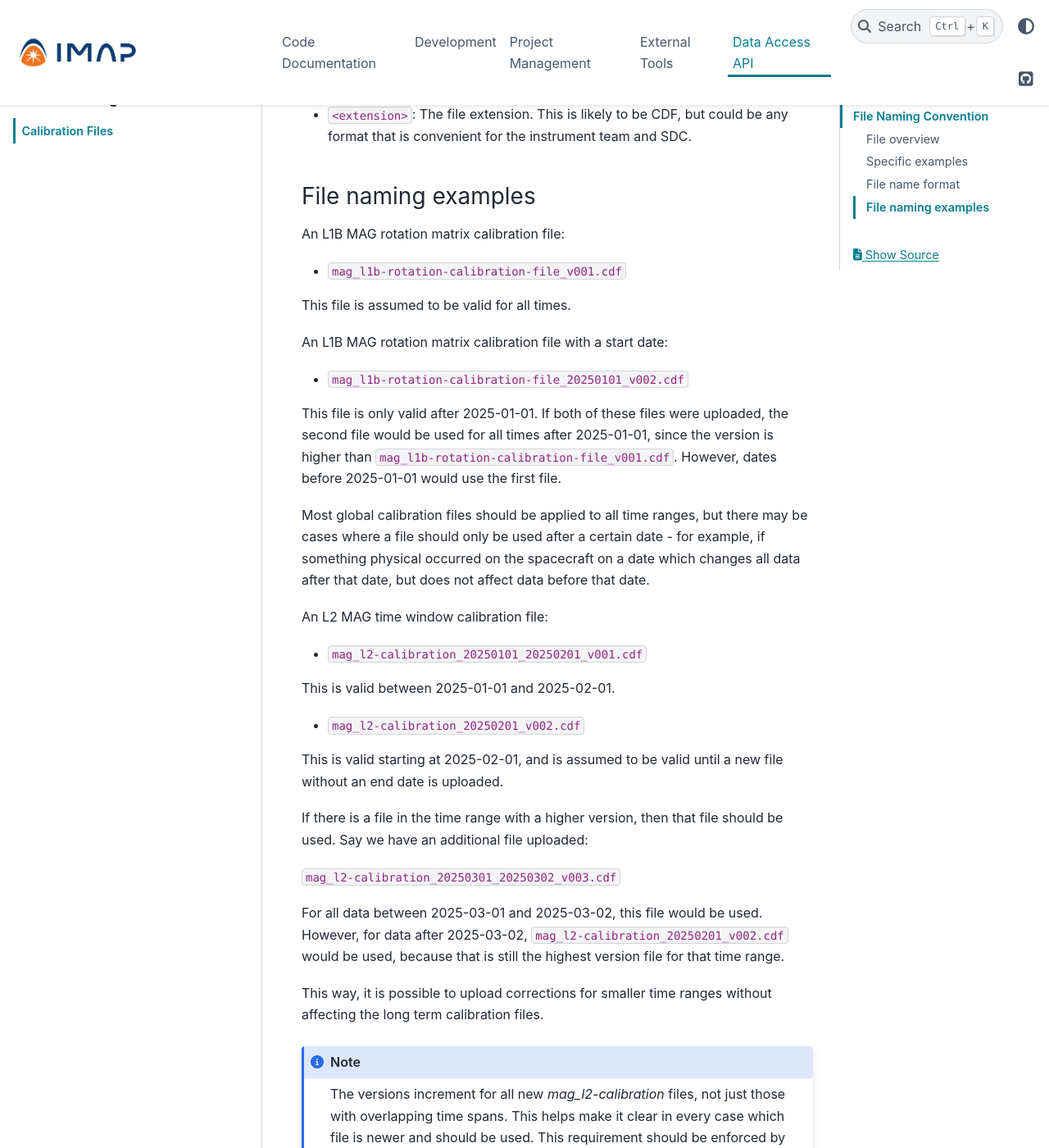
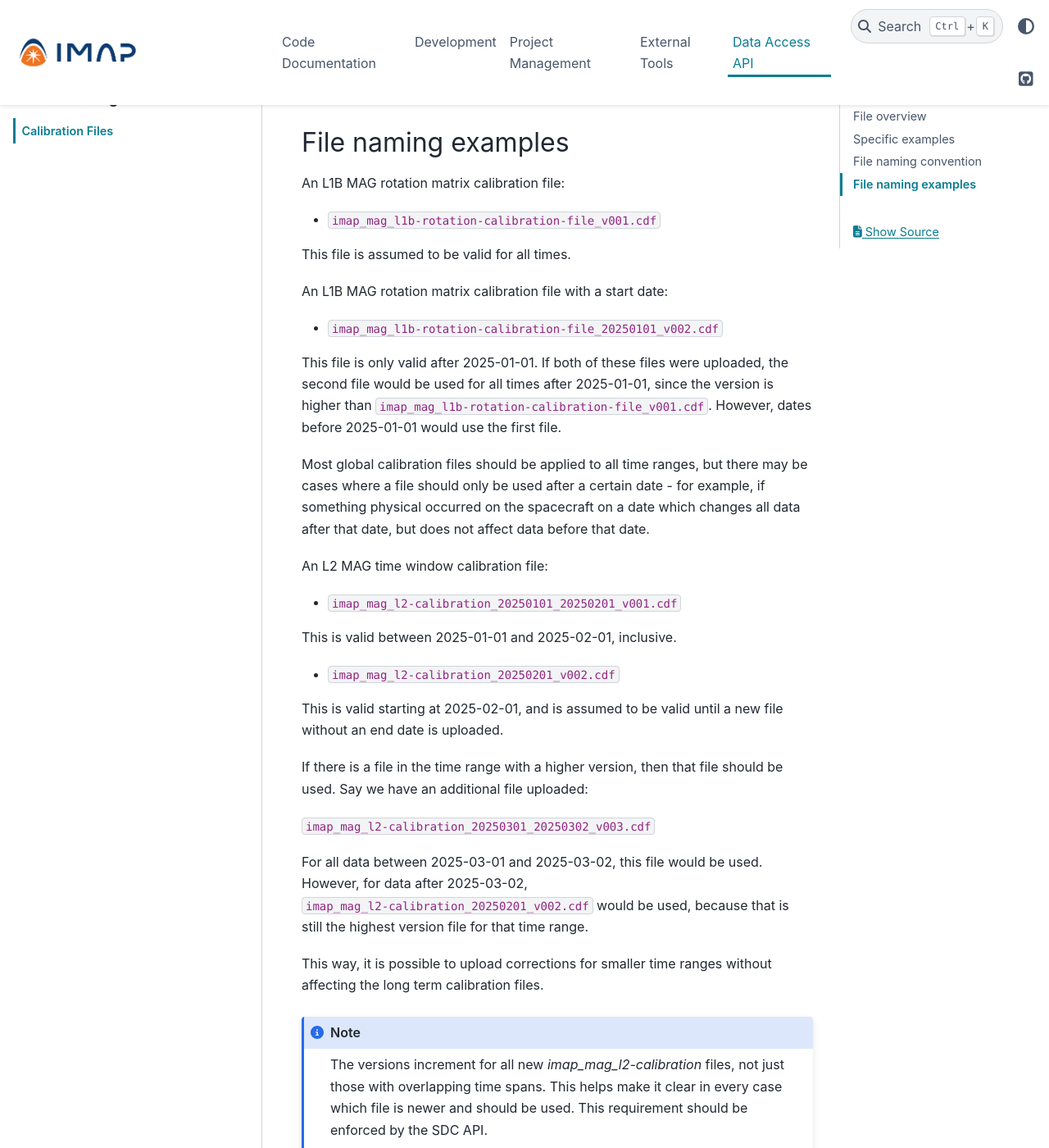
Before and after one commit to IMAP-Science-Operations-Center/imap_processing, a Sphinx documentation site: the page built from docs/source/data-access-api/calibration-files.rst, in a window 1280 px wide and 1400 px high, scrolled down 2577 px. Shown: the whole window at 82% size. Built offline with Sphinx 7.4.7 and the PyData theme 0.15.4, drawn with Linux system fonts in a browser that asks for light colours; some of the changed text lies outside the part shown.

Commit message:
Addressing PR comments

```diff
--- a/docs/source/data-access-api/calibration-files.rst
+++ b/docs/source/data-access-api/calibration-files.rst
@@ -16,9 +16,6 @@ can follow any format that is convenient for the instrument team and the SDC.
 
 This document lays out the requirements for calibration files in the SDC and the expected file naming
 convention.
-
-File Naming Convention
-----------------------
 
 File overview
 ^^^^^^^^^^^^^^
@@ -60,12 +57,12 @@ they are time window calibration files.
 These two cases cover the two main types of calibration files. They both will be uploaded to the SDC
 with the API, and the correct file to use will be determined by the filename at processing time.
 
-File name format
-^^^^^^^^^^^^^^^^
+File naming convention
+^^^^^^^^^^^^^^^^^^^^^^
 
 The file name for each file should be the following format::
 
-    <instrument>_<calibration_name>_<start_date>_<end_date>_<version>.<extension>
+    imap_<instrument>_<calibration_name>_<start_date>_<end_date>_<version>.<extension>
 
 Since these names are only used in instrument processing, they are flexible and can be adapted to
 accommodate different needs. This is more of a rule of thumb than a strict requirement.
@@ -88,16 +85,16 @@ File naming examples
 
 An L1B MAG rotation matrix calibration file:
 
-* ``mag_l1b-rotation-calibration-file_v001.cdf``
+* ``imap_mag_l1b-rotation-calibration-file_v001.cdf``
 
 This file is assumed to be valid for all times.
 
 An L1B MAG rotation matrix calibration file with a start date:
 
-* ``mag_l1b-rotation-calibration-file_20250101_v002.cdf``
+* ``imap_mag_l1b-rotation-calibration-file_20250101_v002.cdf``
 
 This file is only valid after 2025-01-01. If both of these files were uploaded, the second file would be used
-for all times after 2025-01-01, since the version is higher than ``mag_l1b-rotation-calibration-file_v001.cdf``. However,
+for all times after 2025-01-01, since the version is higher than ``imap_mag_l1b-rotation-calibration-file_v001.cdf``. However,
 dates before 2025-01-01 would use the first file.
 
 Most global calibration files should be applied to all time ranges, but there may be cases where a file should
@@ -106,26 +103,26 @@ all data after that date, but does not affect data before that date.
 
 An L2 MAG time window calibration file:
 
-* ``mag_l2-calibration_20250101_20250201_v001.cdf``
+* ``imap_mag_l2-calibration_20250101_20250201_v001.cdf``
 
-This is valid between 2025-01-01 and 2025-02-01.
+This is valid between 2025-01-01 and 2025-02-01, inclusive.
 
-* ``mag_l2-calibration_20250201_v002.cdf``
+* ``imap_mag_l2-calibration_20250201_v002.cdf``
 
 This is valid starting at 2025-02-01, and is assumed to be valid until a new file without an end date is uploaded.
 
 If there is a file in the time range with a higher version, then that file should be used. Say we have
 an additional file uploaded:
 
-``mag_l2-calibration_20250301_20250302_v003.cdf``
+``imap_mag_l2-calibration_20250301_20250302_v003.cdf``
 
 For all data between 2025-03-01 and 2025-03-02, this file would be used. However, for data after 2025-03-02,
-``mag_l2-calibration_20250201_v002.cdf`` would be used, because that is still the highest version file for that time range.
+``imap_mag_l2-calibration_20250201_v002.cdf`` would be used, because that is still the highest version file for that time range.
 
 This way, it is possible to upload corrections for smaller time ranges without affecting the long term calibration files.
 
 .. note::
-    The versions increment for all new `mag_l2-calibration` files, not just those with overlapping time spans.
+    The versions increment for all new `imap_mag_l2-calibration` files, not just those with overlapping time spans.
     This helps make it clear in every case which file is newer and should be used. This requirement should be
     enforced by the SDC API.
 
@@ -133,12 +130,12 @@ This way, it is possible to upload corrections for smaller time ranges without a
 
 If a new file is uploaded, with the intent that it should be used indefinitely into the future:
 
-``mag_l2-calibration_20250301_v004.cdf``
+``imap_mag_l2-calibration_20250301_v004.cdf``
 
-Then, the previous file with no end date ``mag_l2-calibration_20250201_v002.cdf`` would be used for all data between 2025-02-01 and 2025-03-01,
-and all data after 2025-03-01 would use ``mag_l2-calibration_20250301_v004.cdf``.
+Then, the previous file with no end date ``imap_mag_l2-calibration_20250201_v002.cdf`` would be used for all data between 2025-02-01 and 2025-03-01,
+and all data after 2025-03-01 would use ``imap_mag_l2-calibration_20250301_v004.cdf``.
 
 .. note::
     We haven't decided if uploading a new file with no end date should cause the previous file to be renamed
-    (so, moving ``mag_l2-calibration_20250201_v002.cdf`` to ``mag_l2-calibration_20250201_20250301_v002.cdf`` in
+    (so, moving ``imap_mag_l2-calibration_20250201_v002.cdf`` to ``imap_mag_l2-calibration_20250201_20250301_v002.cdf`` in
     the previous example).
```
